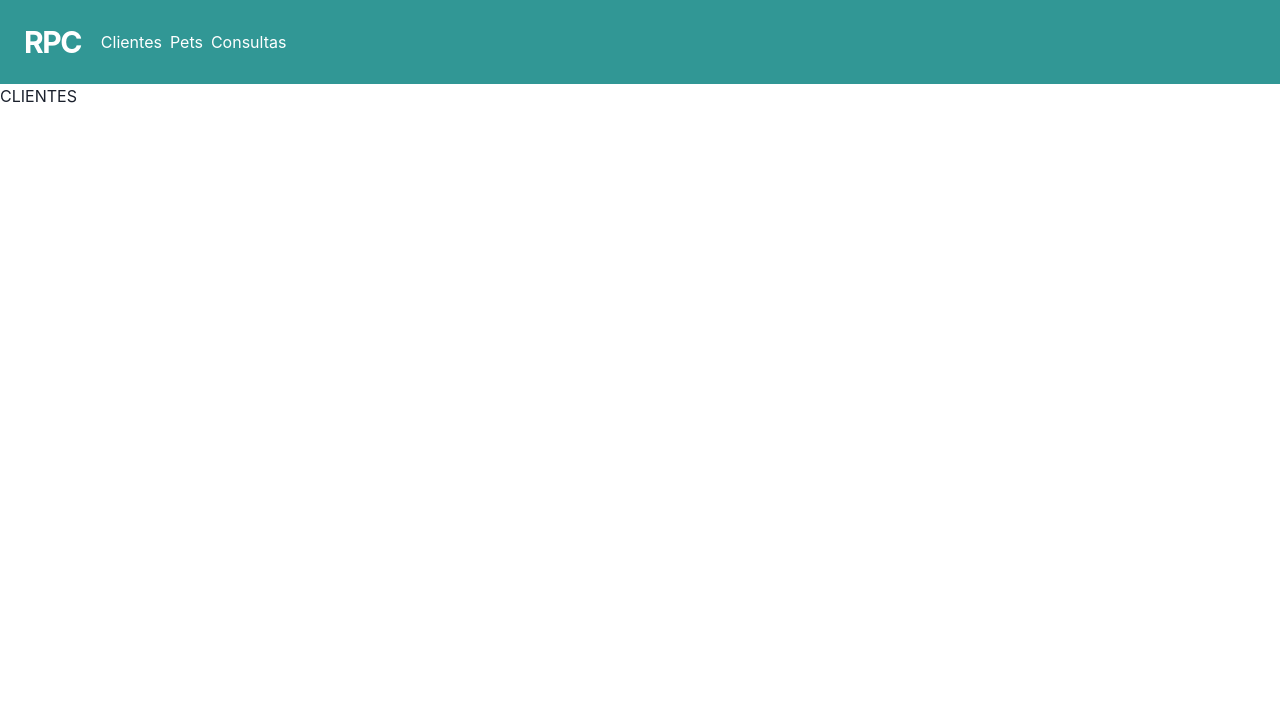
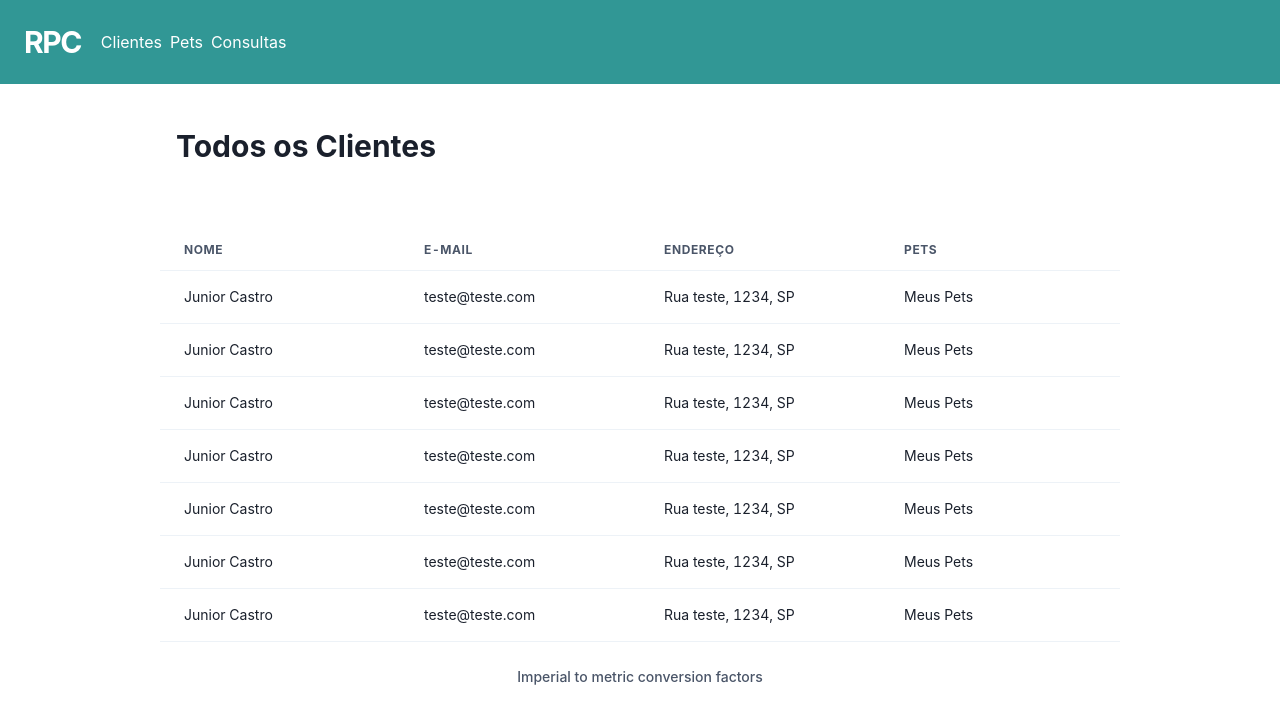
Before and after one commit to devcastrojunin/rede-petcontrol-frontend, a React (Create React App) app: page /clientes in a window 1280 px wide. Shown: the top 724 px of the page. Built offline with nearby package versions, Linux system fonts and the light colour scheme.

Commit message:
adicionando tabela clientes

```diff
--- a/src/pages/Clientes/index.jsx
+++ b/src/pages/Clientes/index.jsx
@@ -1,8 +1,75 @@
+import { Box, Center, Table, TableCaption, Tbody, Td, Th, Thead, Tr } from "@chakra-ui/react";
 
 export default function Clientes() {
     return (
-        <div>
-            <h1>CLIENTES</h1>
-        </div>
+        <Center>
+            <Box w="75%" h="100%">
+                <Box fontWeight="bold" fontSize="30px" mb={61} mt={10} pl={4}>Todos os Clientes</Box>
+
+                <Table size='md' fontSize="14px">
+                    <TableCaption>Imperial to metric conversion factors</TableCaption>
+                    <Thead>
+                        <Tr>
+                            <Th w="22%">Nome</Th>
+                            <Th w="22%">E-mail</Th>
+                            <Th w="22%">Endereço</Th>
+                            <Th w="22%">Pets</Th>
+                        </Tr>
+                    </Thead>
+
+                    <Tbody>
+                        <Tr>
+                            <Td>Junior Castro</Td>
+                            <Td>teste@teste.com</Td>
+                            <Td>Rua teste, 1234, SP</Td>
+                            <Td>Meus Pets</Td>
+                        </Tr>
+
+                        <Tr>
+                            <Td>Junior Castro</Td>
+                            <Td>teste@teste.com</Td>
+                            <Td>Rua teste, 1234, SP</Td>
+                            <Td>Meus Pets</Td>
+                        </Tr>
+
+                        <Tr>
+                            <Td>Junior Castro</Td>
+                            <Td>teste@teste.com</Td>
+                            <Td>Rua teste, 1234, SP</Td>
+                            <Td>Meus Pets</Td>
+                        </Tr>
+
+                        <Tr>
+                            <Td>Junior Castro</Td>
+                            <Td>teste@teste.com</Td>
+                            <Td>Rua teste, 1234, SP</Td>
+                            <Td>Meus Pets</Td>
+                        </Tr>
+
+                        <Tr>
+                            <Td>Junior Castro</Td>
+                            <Td>teste@teste.com</Td>
+                            <Td>Rua teste, 1234, SP</Td>
+                            <Td>Meus Pets</Td>
+                        </Tr>
+
+                        <Tr>
+                            <Td>Junior Castro</Td>
+                            <Td>teste@teste.com</Td>
+                            <Td>Rua teste, 1234, SP</Td>
+                            <Td>Meus Pets</Td>
+                        </Tr>
+
+                        <Tr>
+                            <Td>Junior Castro</Td>
+                            <Td>teste@teste.com</Td>
+                            <Td>Rua teste, 1234, SP</Td>
+                            <Td>Meus Pets</Td>
+                        </Tr>
+                    </Tbody>
+
+                </Table>
+            </Box>
+        </Center>
     );
 }
```
